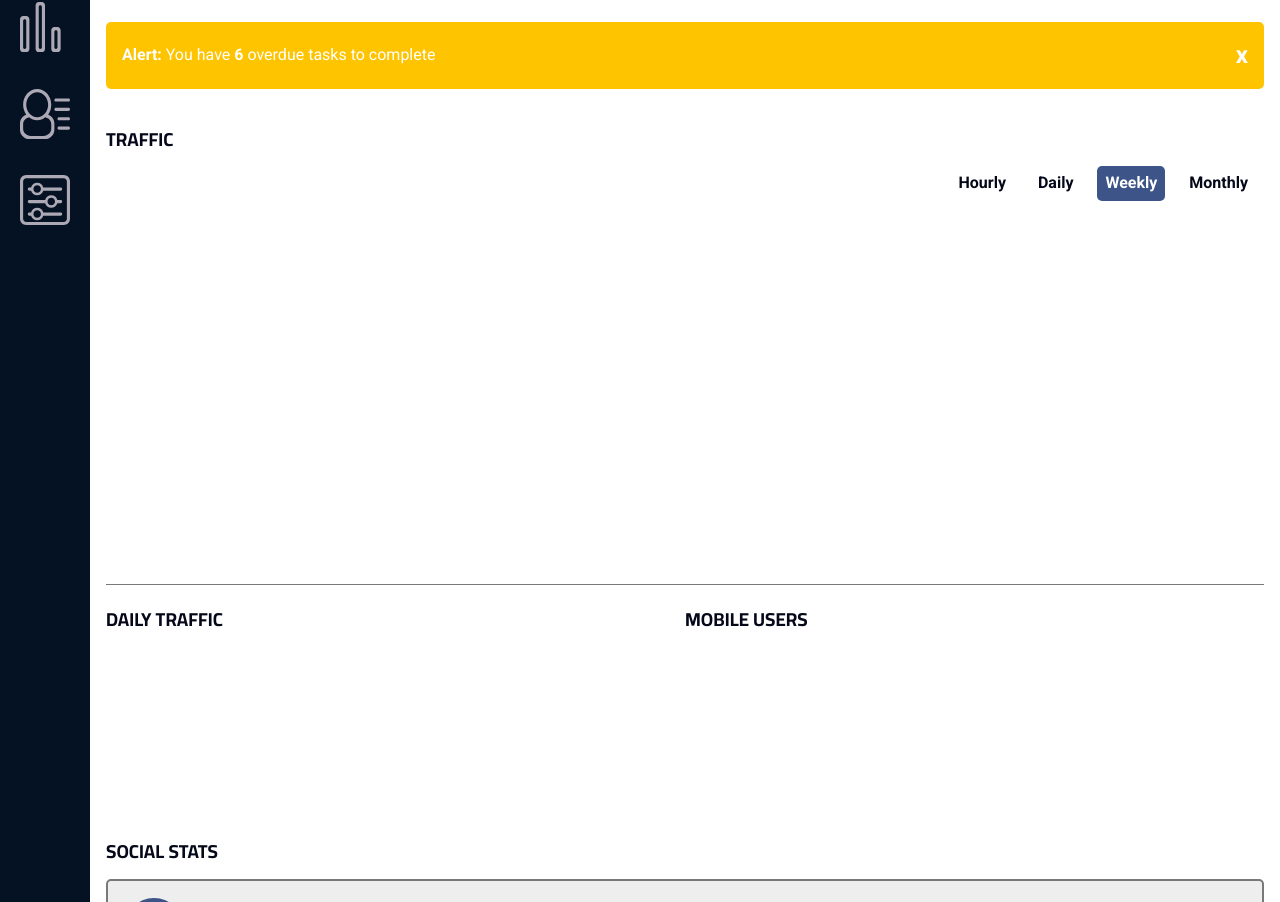
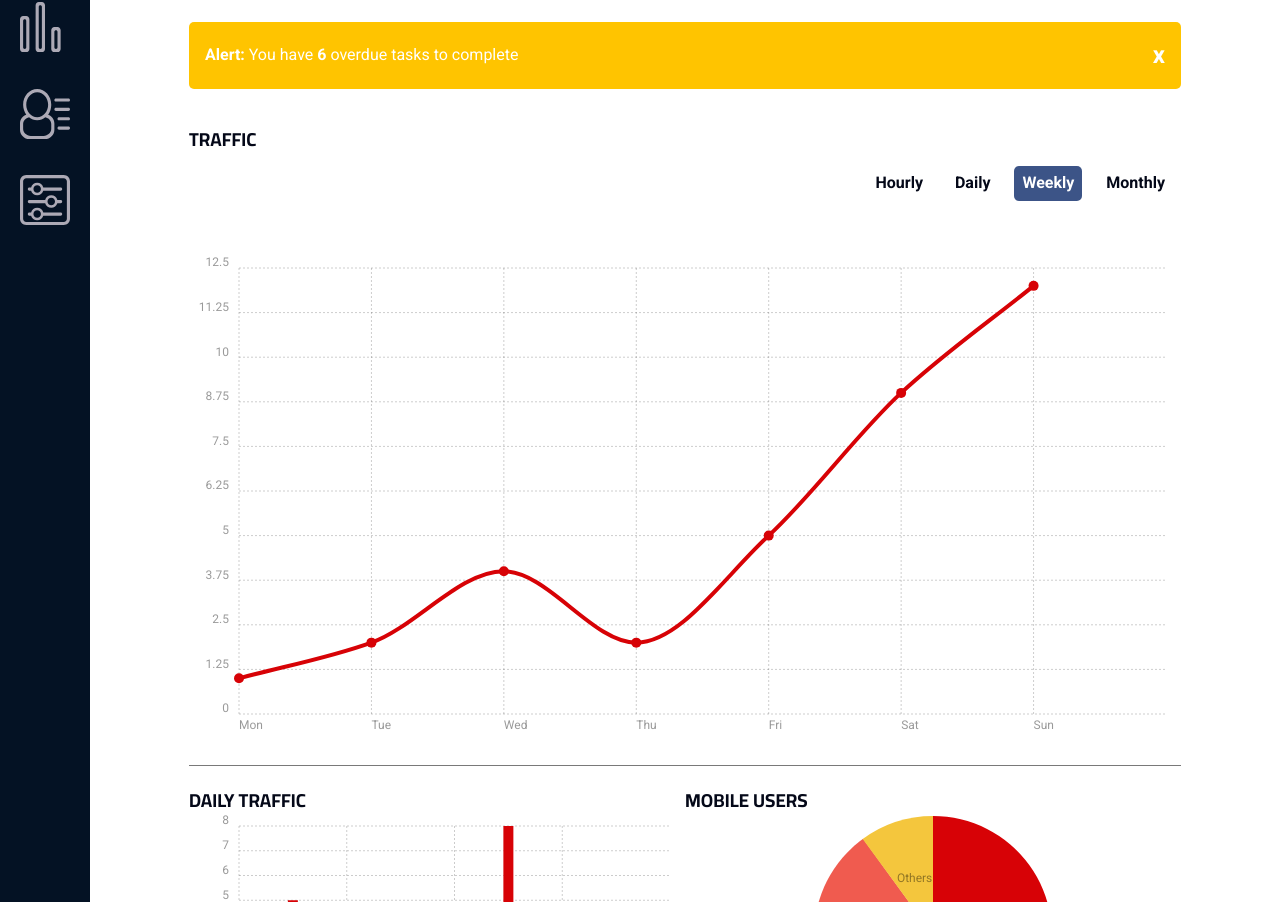
Before and after one commit to ilyasKerbal/web_app_dashboard, a plain HTML site: page index.html in a window 1280 px wide. Shown: the part 172-1074 px from the top of the page. Drawn offline with Linux system fonts and the light colour scheme.

Commit message:
Chartis.Js Added to the project

```diff
--- a/css/style.css
+++ b/css/style.css
@@ -44,6 +44,8 @@ nav a {
     grid-template-rows: auto;
     grid-template-columns: 1fr;
     grid-template-areas: "header" "navbar" "main" "footer";
+    max-width: 100vw;
+    overflow-x: hidden;
 }
 
 header {
@@ -173,7 +175,7 @@ section h3 {
 section.traffic {
     display: grid;
     grid-template-columns: 1fr;
-    grid-template-rows: 1fr minmax(300px, 4fr);
+    grid-template-rows: 1fr minmax(200px, 4fr);
     width: 100%;
 }
 
@@ -204,6 +206,11 @@ section.traffic {
 }
 
 .social-stats {
+    display: flex;
+    flex-direction: column;
+}
+
+.social-container {
     display: flex;
     flex-direction: column;
 }
@@ -349,6 +356,8 @@ input[type=text], textarea, select {
     color: white;
     margin-top: 1rem;
     border-radius: 5px;
+    outline: none;
+    border: none;
 }
 
 .button-disabled {
@@ -358,7 +367,8 @@ input[type=text], textarea, select {
     margin-top: 1rem;
     background-color: #aca9b5;
     border-radius: 5px;
-
+    outline: none;
+    border: none;
 }
 
 button + button {
@@ -387,7 +397,6 @@ button + button {
 .switch-light.switch-ios * {
     outline: none;
 }
-
 
 footer {
     grid-area: footer;
@@ -425,6 +434,12 @@ footer {
 
     .social-stats {
         grid-column: 1 / span 2;
+    }
+
+    .social-container {
+        flex-direction: row;
+        flex-wrap: wrap;
+        justify-content: space-around;
     }
 
     .alert {
@@ -484,3 +499,10 @@ footer {
         justify-content: flex-end;
     }
 }
+
+@media (min-width: 1024px) {
+    main {
+        max-width: 1024px;
+        margin: 0 auto;
+    }
+}
--- a/index.html
+++ b/index.html
@@ -4,6 +4,7 @@
     <meta charset="UTF-8">
     <meta name="viewport" content="width=device-width, initial-scale=1">
     <link rel="stylesheet" href="css/normalize.css">
+    <link rel="stylesheet" href="css/chartist.min.css">
     <link rel="stylesheet" href="css/toggle-switch.css">
     <link rel="stylesheet" href="css/font-awesome.min.css">
     <link rel="stylesheet" href="css/style.css">
@@ -85,26 +86,27 @@
                 </ul>
             </div>
             <div class="widget-container-full">
-                <canvas id="traffic-chart"></canvas>
+                <div class="ct-chart ct-octave" id="chart1"></div>
             </div>
         </section>
 
         <section class="daily">
             <h3>Daily Traffic</h3>
             <div class="widget-container-half">
-                <canvas id="daily-chart"></canvas>
+                <div class="ct-chart ct-octave" id="chart2"></div>
             </div>
         </section>
 
         <section class="mobile-users">
             <h3>Mobile Users</h3>
             <div class="widget-container-half">
-                <canvas id="mobile-users"></canvas>
+                <div class="ct-chart ct-octave" id="chart3"></div>
             </div>
         </section>
 
-        <section class="social-stats bottom-border">
+        <section class="social-stats bottom-border top-border">
             <h3>Social Stats</h3>
+            <div class="social-container">
                 <div class="social-platform">
                     <div class="social-icon">
                         <i class="fa fa-facebook"></i>
@@ -130,6 +132,7 @@
                     <div class="social-text">
                         <p>Google Plus</p>
                         <p>180,000</p>
+                    </div>
                 </div>
             </div>
         </section>
@@ -305,6 +308,7 @@
         Simple Dashboard &copy; 2020.
     </footer>
     <script src="js/jquery-3.4.1.min.js"></script>
+    <script src="js/chartist.min.js"></script>
     <script src="js/dashboard.js"></script>
 </body>
 </html>
--- a/js/dashboard.js
+++ b/js/dashboard.js
@@ -12,4 +12,37 @@
         }
     });
 
+    var data = {
+        // A labels array that can contain any sort of values
+        labels: ['Mon', 'Tue', 'Wed', 'Thu', 'Fri', 'Sat', 'Sun'],
+        // Our series array that contains series objects or in this case series data arrays
+        series: [
+            [1, 2, 4, 2, 5, 9, 12]
+        ]
+    };
+
+    new Chartist.Line('#chart1', data);
+
+    new Chartist.Bar('#chart2', {
+        labels: [1, 2, 3, 4],
+        series: [[5, 2, 8, 3]]
+    });
+
+    new Chartist.Pie('#chart3', {
+        labels:["Android", "IOS", "Others"],
+        series: [{
+            value: 60,
+            name: 'Series 1',
+            meta: 'Meta One'
+        }, {
+            value: 30,
+            name: 'Series 2',
+            meta: 'Meta Two'
+        }, {
+            value: 10,
+            name: 'Series 3',
+            meta: 'Meta Three'
+        }]
+    });
+
 })();
```
Also changed, not shown: css/chartist.min.css (added), js/chartist.min.js (added). Lines whose indentation alone changed are shown as unchanged.
